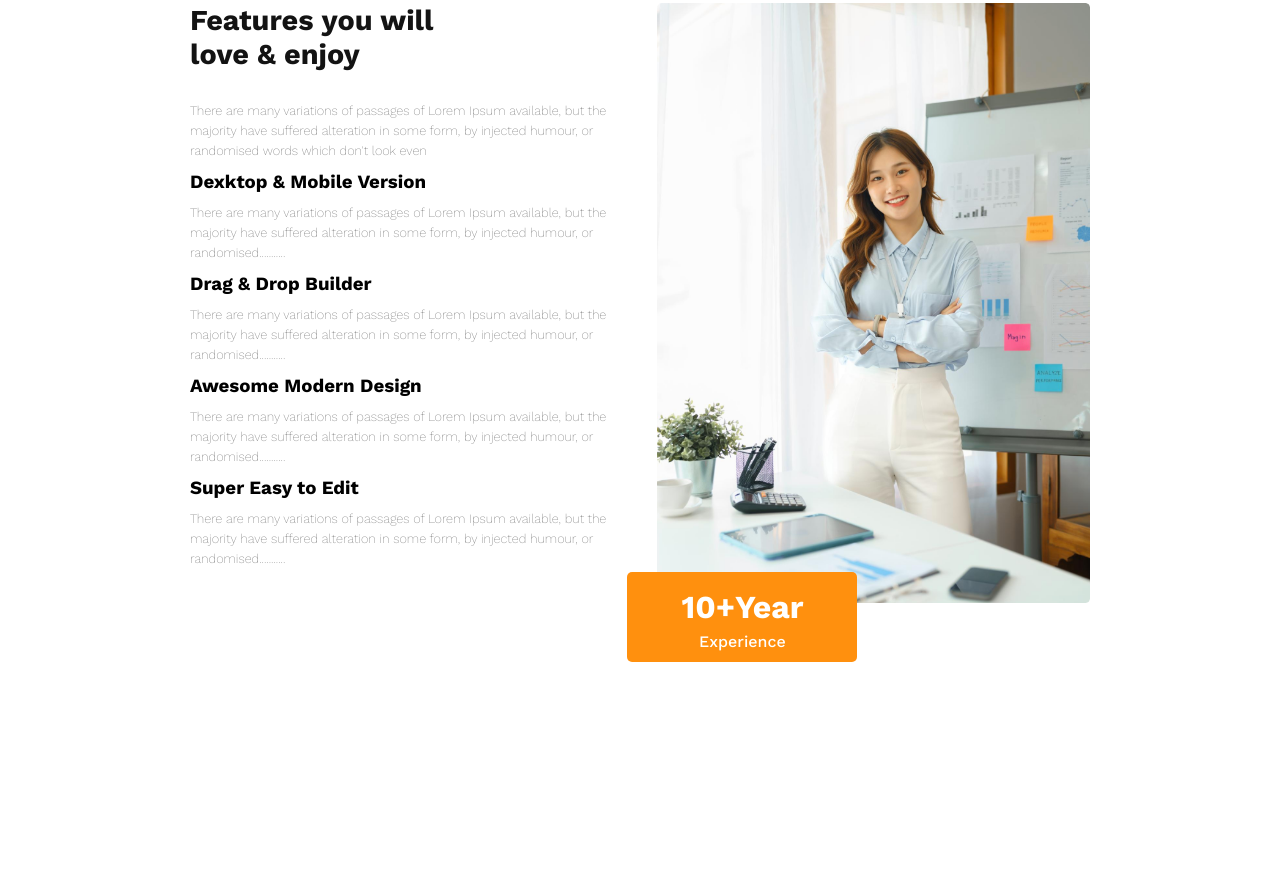
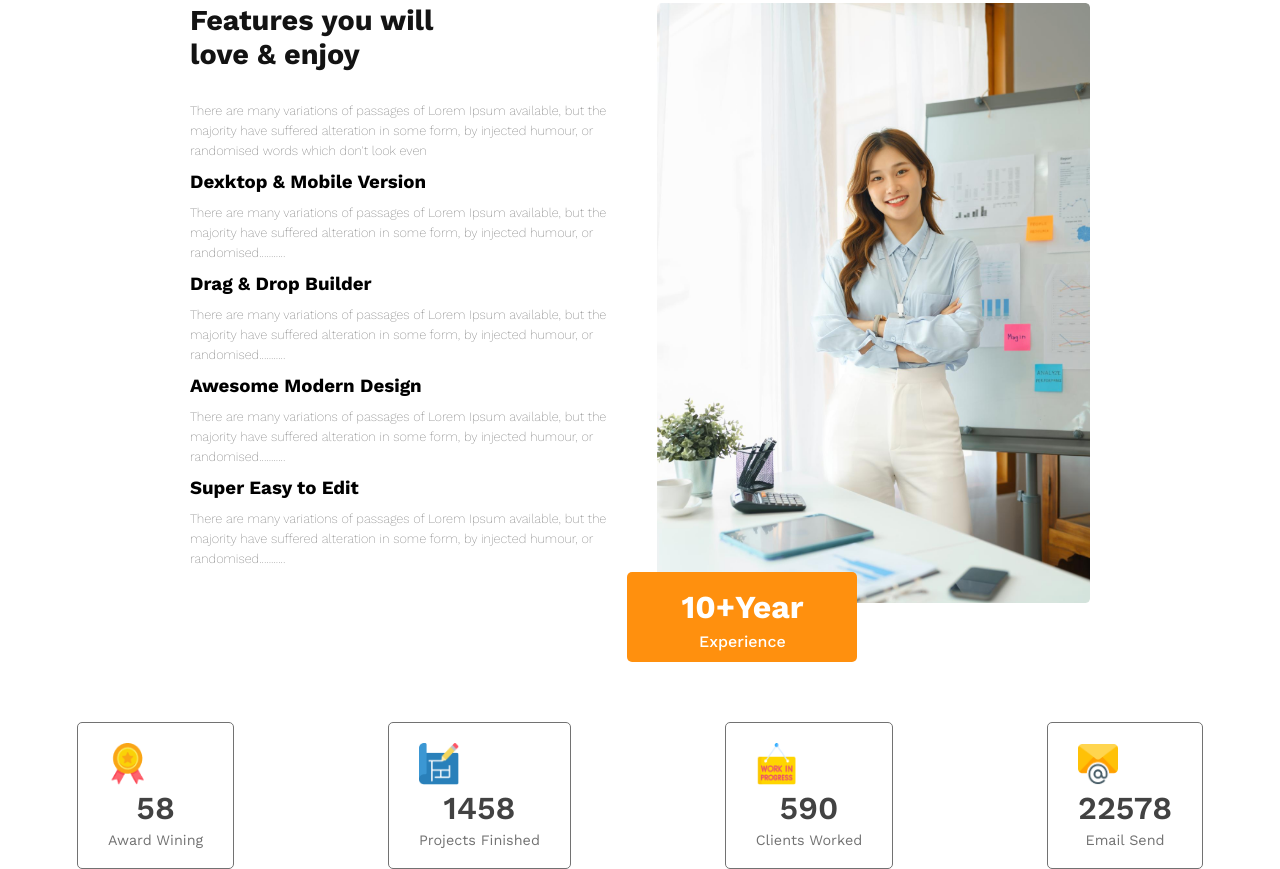
Before and after one commit to Md-Shahriar724/articet-website, a plain HTML site: page index.html in a window 1280 px wide. Shown: the part 1327-2196 px from the top of the page. Before the commit the page ends 2049 px from the top, so only its background shows below. Drawn offline with nearby package versions, Linux system fonts and the light colour scheme.

Commit message:
fact secton adde

```diff
--- a/index.html
+++ b/index.html
@@ -127,6 +127,32 @@
             </div>
 
         </section>
+        <!-- services secton end here -->
+        <!-- fact section start here -->
+        <section>
+            <div class="fact-container">
+                <div class="fact-box">
+                    <img src="images/ribon.png" alt="" class="fact-img">
+                    <h2 class="fact-title">58</h2>
+                    <p class="fact-description text-color">Award Wining</p>
+                </div>
+                <div class="fact-box">
+                    <img src="images/projects.png" alt="" class="fact-img">
+                    <h2 class="fact-title">1458</h2>
+                    <p class="fact-description text-color">Projects Finished</p>
+                </div>
+                <div class="fact-box">
+                    <img src="images/customers.png" alt="" class="fact-img">
+                    <h2 class="fact-title">590</h2>
+                    <p class="fact-description text-color">Clients Worked</p>
+                </div>
+                <div class="fact-box">
+                    <img src="images/email.png" alt="" class="fact-img">
+                    <h2 class="fact-title">22578</h2>
+                    <p class="fact-description text-color">Email Send</p>
+                </div>
+            </div>
+        </section>
     </main>
 </body>
 
--- a/style.css
+++ b/style.css
@@ -53,9 +53,7 @@
     line-height: normal;
 }
 .header-des{
-    font-family: Work Sans;
     font-size: 1rem;
-    font-style: normal;
     font-weight: 400;
     line-height: 20px;
     width: 100%;
@@ -173,6 +171,37 @@
     position: relative;
 }
 
+/* services section ends here */
+/* facts section start here */
+
+.fact-container{
+    display: flex;
+    justify-content: space-around;
+    align-items: center;
+}
+.fact-box{
+    padding: 20px 30px;
+    border: 1px solid #727272;
+    border-radius: 5px ;
+}
+.fact-img{
+    width: 40px;
+    height: 42px;
+}
+.fact-title{
+    color: #424242;
+    text-align: center;
+    font-size: 2rem;
+    font-weight: 600;
+}
+.fact-description{
+    color:  #727272;
+    text-align: center;
+    font-size: 0.9rem;
+    padding-top:5px ;
+
+}
+
 /* responsive style */
 
 /* mobile style added */
@@ -220,6 +249,6 @@
     }
     .services-box{
         margin-top: -25px ;
-        margin-left: 30px;
+        margin-left: 35px;
     }
 }
```
